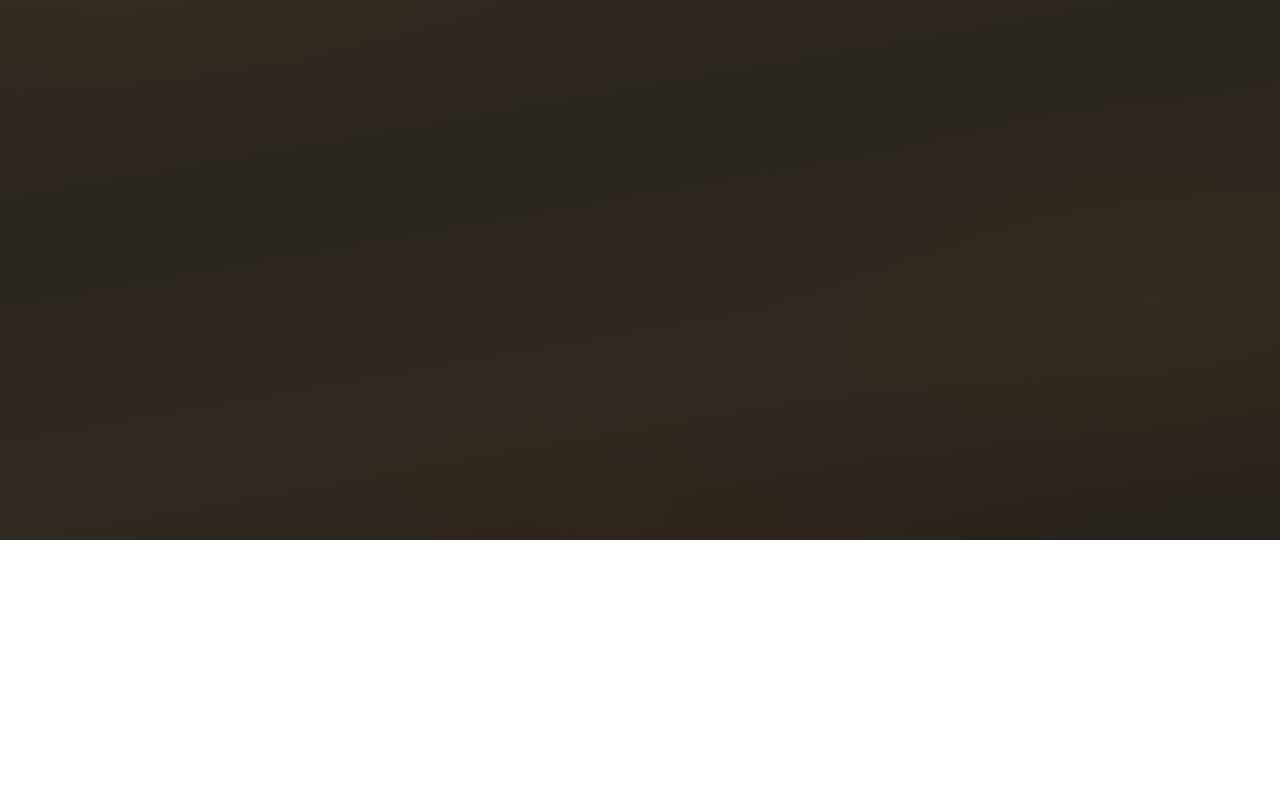
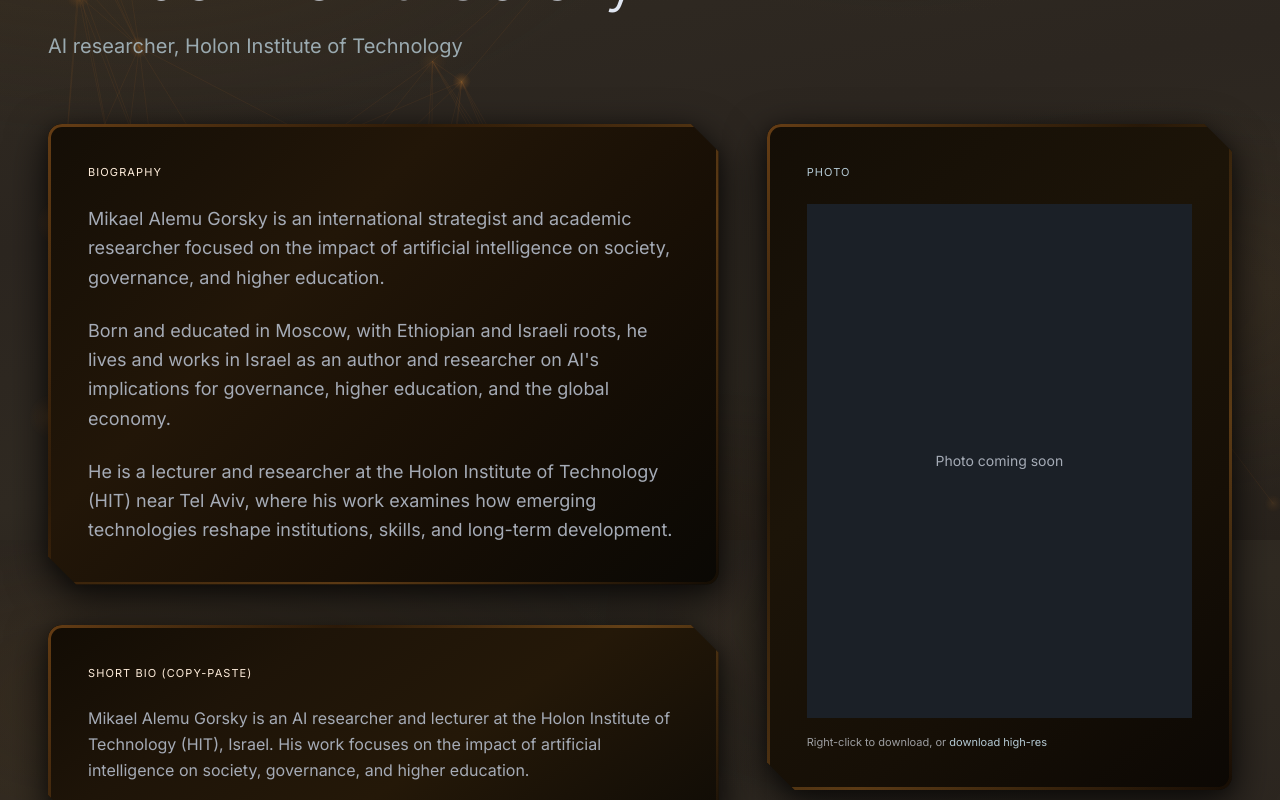
Before and after one commit to mikael-gorsky/mgorskynet, a React (Vite) app: page /bio in a window 1280 px wide. Before the commit this address had no page. Shown: the part 260-1060 px from the top of the page. Before the commit the page ends 800 px from the top, so only its background shows below. Built offline with nearby package versions, Linux system fonts and the light colour scheme.

Commit message:
Add Bio page for event organizers, linked from footer
Co-Authored-By: Claude Opus 4.6 (1M context) <noreply@anthropic.com>

```diff
--- a/src/App.jsx
+++ b/src/App.jsx
@@ -7,6 +7,7 @@ import AIChroniclesBook from './pages/AIChroniclesBook'
 import Curriculum from './pages/Curriculum'
 import ProBono from './pages/ProBono'
 import AcademicResearch from './pages/AcademicResearch'
+import Bio from './pages/Bio'
 
 function App() {
   return (
@@ -19,6 +20,7 @@ function App() {
         <Route path="/teaching/:slug" element={<Curriculum />} />
         <Route path="/probono/:slug" element={<ProBono />} />
         <Route path="/research/academic" element={<AcademicResearch />} />
+        <Route path="/bio" element={<Bio />} />
       </Route>
     </Routes>
   )
--- a/src/components/Footer.jsx
+++ b/src/components/Footer.jsx
@@ -10,6 +10,7 @@ export default function Footer() {
         <a className="px-4 py-2 border border-transparent hover:border-primary/20 hover:bg-surface text-primary/40 hover:text-primary transition-all" href="https://linkedin.com/in/mgorsky" target="_blank" rel="noopener noreferrer">LinkedIn</a>
         <a className="px-4 py-2 border border-transparent hover:border-primary/20 hover:bg-surface text-primary/40 hover:text-primary transition-all" href="https://x.com/maboroshi_gorsky" target="_blank" rel="noopener noreferrer">X</a>
         <a className="px-4 py-2 border border-transparent hover:border-primary/20 hover:bg-surface text-primary/40 hover:text-primary transition-all" href="/terms">Terms of Use</a>
+        <a className="px-4 py-2 border border-transparent hover:border-primary/20 hover:bg-surface text-primary/40 hover:text-primary transition-all" href="/bio">Bio</a>
       </div>
     </footer>
   )
--- /dev/null
+++ b/src/pages/Bio.jsx
@@ -0,0 +1,48 @@
+import { Card } from '../components/Card'
+
+export default function Bio() {
+  return (
+    <main className="pt-40 pb-24 px-6 md:px-12 max-w-screen-xl mx-auto">
+      <header className="mb-16">
+        <span className="font-label text-[0.6875rem] uppercase tracking-[0.2em] text-primary/60 mb-6 block">Bio</span>
+        <h1 className="font-headline text-4xl md:text-6xl font-light text-on-surface leading-tight">Mikael Alemu Gorsky</h1>
+        <p className="font-headline text-xl text-primary/80 mt-4">AI researcher, Holon Institute of Technology</p>
+      </header>
+
+      <div className="grid grid-cols-1 md:grid-cols-12 gap-12">
+        <div className="md:col-span-7 space-y-10">
+          <Card variant="card-v1" className="p-10">
+            <h2 className="font-label text-[0.6875rem] uppercase tracking-widest text-tertiary mb-6">Biography</h2>
+            <div className="space-y-6 font-body text-lg leading-relaxed text-on-surface-variant">
+              <p>Mikael Alemu Gorsky is an international strategist and academic researcher focused on the impact of artificial intelligence on society, governance, and higher education.</p>
+              <p>Born and educated in Moscow, with Ethiopian and Israeli roots, he lives and works in Israel as an author and researcher on AI's implications for governance, higher education, and the global economy.</p>
+              <p>He is a lecturer and researcher at the Holon Institute of Technology (HIT) near Tel Aviv, where his work examines how emerging technologies reshape institutions, skills, and long-term development.</p>
+            </div>
+          </Card>
+
+          <Card variant="card-v3" className="p-10">
+            <h2 className="font-label text-[0.6875rem] uppercase tracking-widest text-tertiary mb-6">Short bio (copy-paste)</h2>
+            <p className="font-body text-on-surface-variant leading-relaxed">
+              Mikael Alemu Gorsky is an AI researcher and lecturer at the Holon Institute of Technology (HIT), Israel. His work focuses on the impact of artificial intelligence on society, governance, and higher education.
+            </p>
+          </Card>
+        </div>
+
+        <div className="md:col-span-5">
+          <div className="sticky top-40 space-y-8">
+            <Card variant="card-widget" className="p-10">
+              <h2 className="font-label text-[0.6875rem] uppercase tracking-widest text-primary mb-6">Photo</h2>
+              {/* Replace placeholder with actual photo */}
+              <div className="aspect-[3/4] bg-surface-container-high flex items-center justify-center">
+                <span className="text-on-surface-variant text-sm">Photo coming soon</span>
+              </div>
+              <p className="font-label text-[0.6875rem] text-secondary mt-4">
+                Right-click to download, or <a href="#" className="text-primary hover:text-tertiary transition-colors">download high-res</a>
+              </p>
+            </Card>
+          </div>
+        </div>
+      </div>
+    </main>
+  )
+}
```
